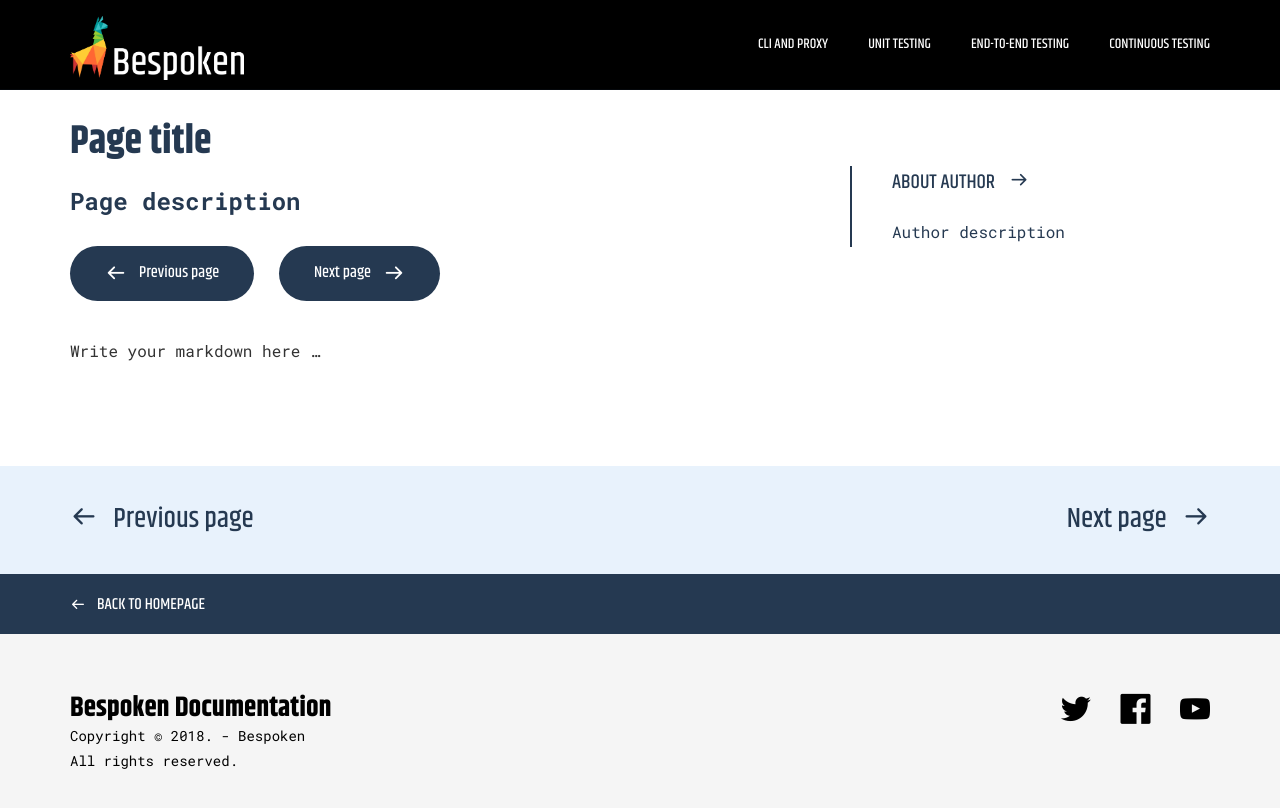
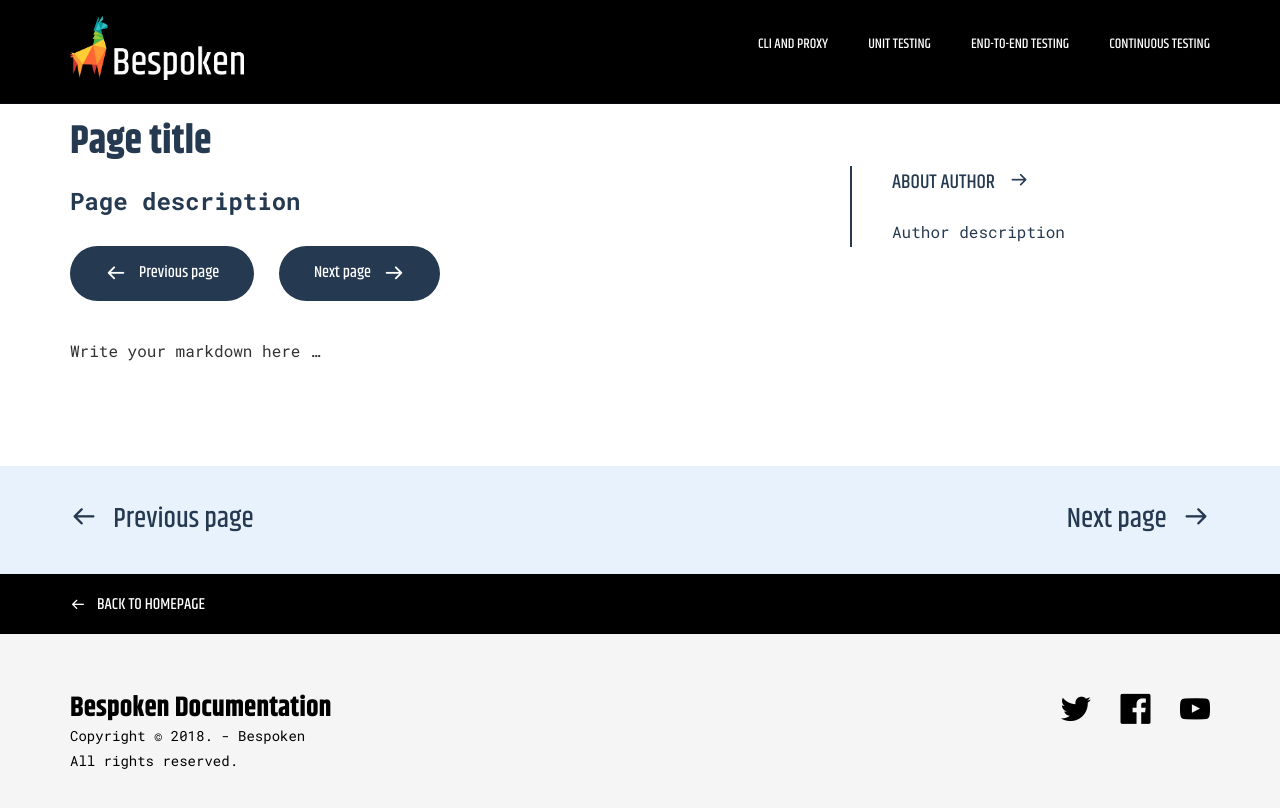
Before and after one commit to bespoken/bespoken-docs, a Jekyll site: the page built from default.md, in a window 1280 px wide. Shown: the top 808 px of the page. Built offline with Jekyll 4.4.1, drawn with Linux system fonts in a browser that asks for light colours; some web fonts are replaced.

Commit message:
More look and feel changes

```diff
--- a/doks-theme/_sass/components/_micro-nav.scss
+++ b/doks-theme/_sass/components/_micro-nav.scss
@@ -5,7 +5,7 @@
 /* ----- General ----- */
 .micro-nav {
 	color: $color-white;
-	background-color: $color-dark-blue;
+	background-color: $color-theme-alternative;
 	padding: .9375rem 0;
 	text-align: center;
 
--- a/doks-theme/_sass/components/_site-header.scss
+++ b/doks-theme/_sass/components/_site-header.scss
@@ -7,7 +7,7 @@
 	background-color: $color-theme-alternative;
 	position: absolute;
 	width: 100%;
-	height: 5.625rem;
+	height: 6.5rem;
 	border-bottom: 1px solid rgba($color-dark-blue, .15);
 }
 
```
